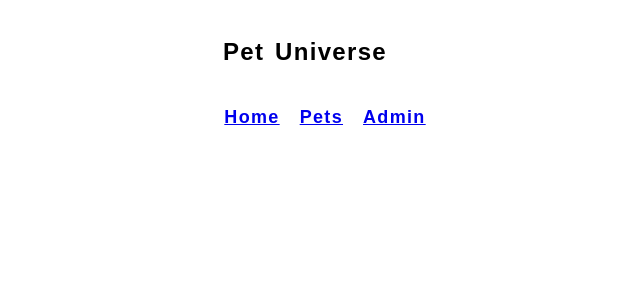
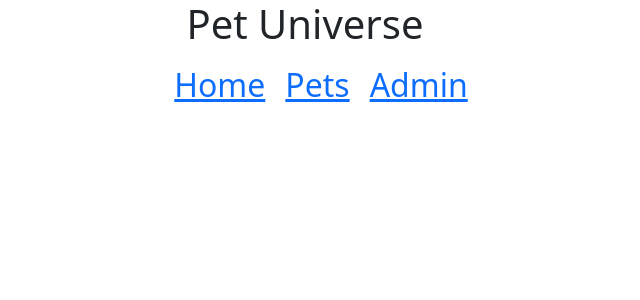
Before and after one commit to TrevorDrayton03/SENG-4640-Online-Pet-Store, a React (Create React App) app: page / in a window 1280 px wide. Shown: the top 300 px of the page, without its empty margins (335-975 px from the left). Built offline with nearby package versions, Linux system fonts and the light colour scheme; no server answers.

Commit message:
carousel works, import boostrap css in index.js, removed old css in App.css from the project starter

```diff
--- a/src/App.css
+++ b/src/App.css
@@ -1,33 +1,3 @@
-h1 {
-  margin-top: 40px;
-}
-
-h1,
-h2 {
-  text-align: center;
-  font-weight: bold;
-}
-
-h4 {
-  text-align: left;
-  font-weight: bold
-}
-
-h3 {
-  text-align: center;
-  color: green;
-}
-
-#addDog {
-  text-align: left;
-  color: green;
-  margin-top: 15px;
-}
-
-ul {
-  text-align: left;
-}
-
 /* class select navbarlist and change lists within it */
 .navBarList li {
   margin: 10px;
@@ -41,7 +11,7 @@ ul {
   justify-content: center;
 }
 
-button {
+div button {
   margin-top: 15px;
 }
 
@@ -50,48 +20,6 @@ img {
   max-height: 500px;
 }
 
-dl {
-  list-style-type: disc;
+body h1 {
+  text-align: center;
 }
-
-#addListDiv {
-  background-color: lightblue;
-  margin-left: 40px;
-  margin-right: 40px;
-  margin-top: 40px;
-  margin-bottom: 10px;
-  padding: 10px;
-  border-radius: 5px;
-}
-
-.addItemDiv {
-  background-color: #d4f779;
-  margin-left: 10px;
-  margin-right: 10px;
-  margin-top: 40px;
-  margin-bottom: 10px;
-  padding: 10px;
-  border-style: solid;
-  border-width: 1px;
-}
-
-#listsDiv {
-  background-color: #dcf796;
-  margin-left: 40px;
-  margin-right: 40px;
-  margin-top: 10px;
-  margin-bottom: 40px;
-  padding: 10px;
-  border-radius: 5px;
-}
-
-body {
-  font-weight: normal;
-  color: #000000;
-  letter-spacing: 1pt;
-  word-spacing: 2pt;
-  font-size: 12px;
-  text-align: left;
-  font-family: lucida, sans-serif;
-  line-height: 1;
-}
--- a/src/Home.js
+++ b/src/Home.js
@@ -2,12 +2,21 @@ import React, { Component } from 'react';
 import Carousel from 'react-bootstrap/Carousel';
 
 class Home extends Component {
+    constructor(props) {
+        super(props);
+        this.state = {
+            index: 0
+        };
+    }
+    handleSelect = (selectedIndex, e) => {
+        this.setState({ index: selectedIndex });
+    };
 
     render() {
         return (
             <div className="Home">
                 {this.props.pets.length > 0 &&
-                    <Carousel>
+                    <Carousel activeIndex={this.state.index} onSelect={this.handleSelect}>
                         <Carousel.Item>
                             <img
                                 className="d-block w-100"
@@ -16,7 +25,7 @@ class Home extends Component {
                             />
                             <Carousel.Caption>
                                 <h3>{this.props.pets[0].name}</h3>
-                                <p>{this.props.pets[0].description}</p>
+                                <p>{this.props.pets[0].breed}</p>
                             </Carousel.Caption>
                         </Carousel.Item>
                         <Carousel.Item>
@@ -27,7 +36,7 @@ class Home extends Component {
                             />
                             <Carousel.Caption>
                                 <h3>{this.props.pets[1].name}</h3>
-                                <p>{this.props.pets[1].description}</p>
+                                <p>{this.props.pets[1].breed}</p>
                             </Carousel.Caption>
                         </Carousel.Item>
                     </Carousel>
--- a/src/index.js
+++ b/src/index.js
@@ -1,6 +1,7 @@
 import React from 'react';
 import { createRoot } from 'react-dom/client';
 import App from './App';
+import 'bootstrap/dist/css/bootstrap.min.css';
 
 const container = document.getElementById('root');
 const root = createRoot(container);
```
